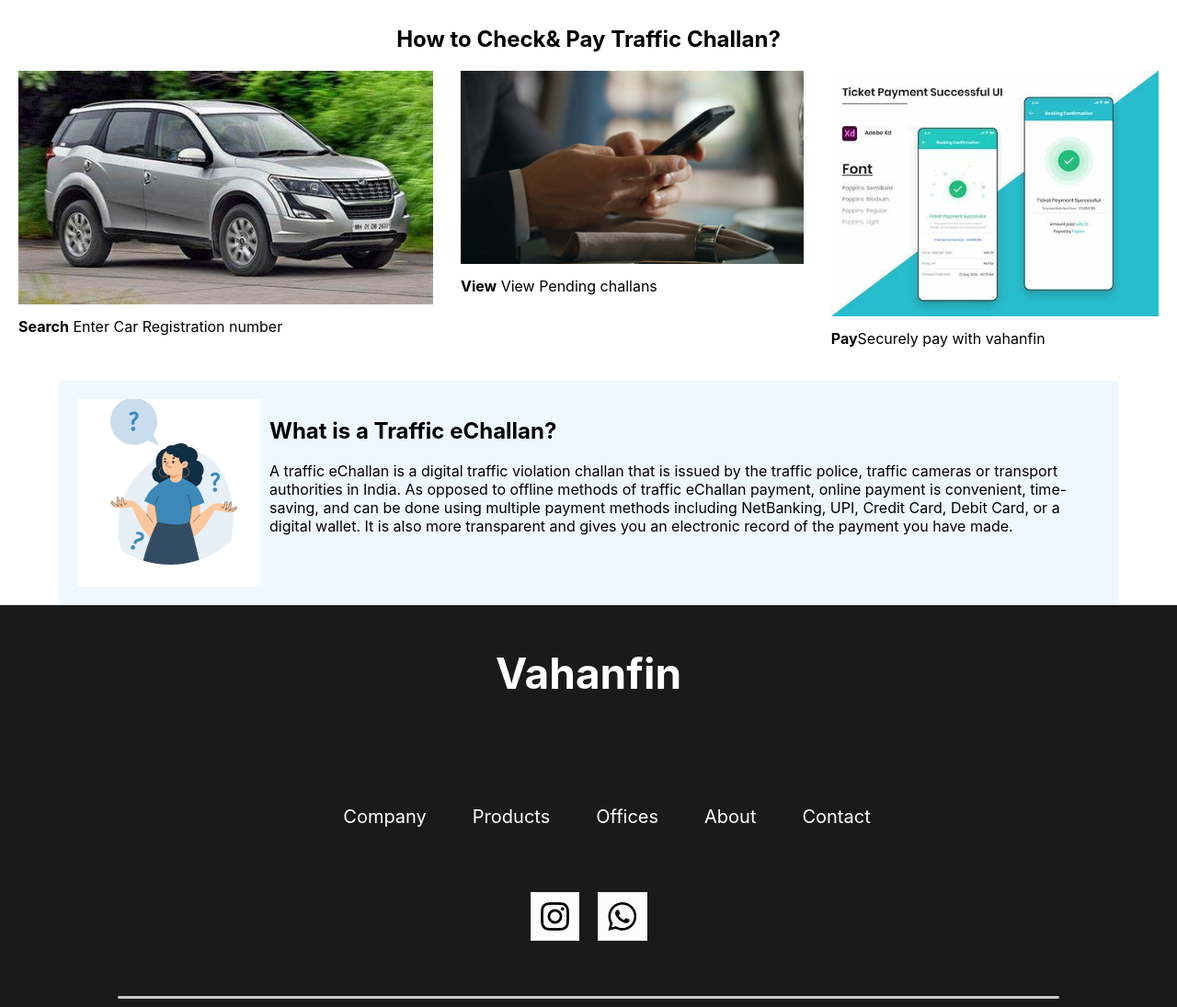
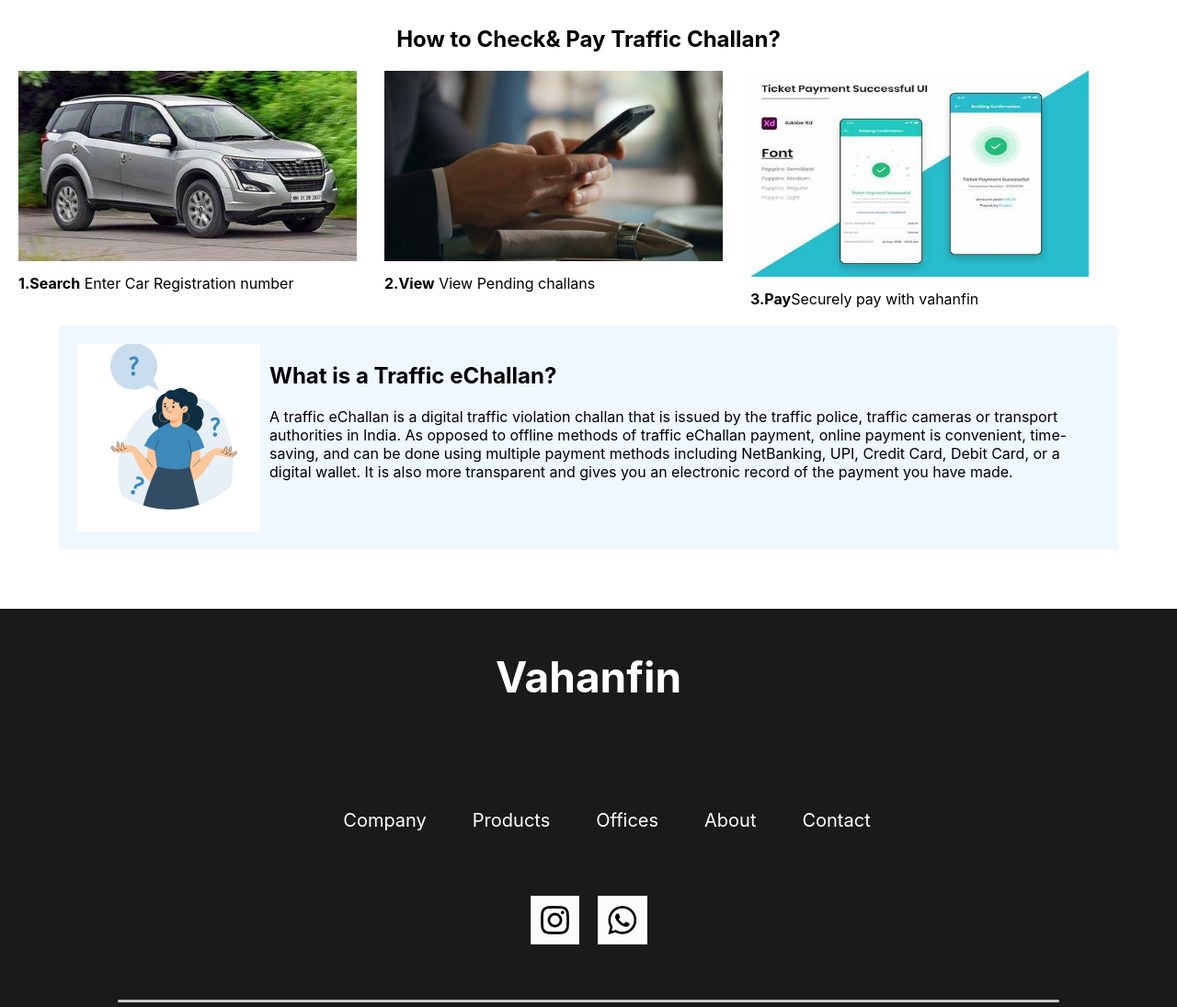
Before and after one commit to Koushik62/E-challan, a React (Create React App) app in the folder frontend/: page / in a window 1280 px wide. Shown: the part 726-1821 px from the top of the page at 92% size. Built offline with nearby package versions, Linux system fonts and the light colour scheme.

Commit message:
Basic frontend

```diff
--- a/frontend/src/pages/CSS/home.css
+++ b/frontend/src/pages/CSS/home.css
@@ -85,12 +85,16 @@
 
   .photos img {
     width: 100%; /* Make images fill their parent containers */
+    width:23rem
 
   }
-  .photos second{
-    width: 90%;
-    height: 80%;
+
+  .third{
+    height:14rem;
+    margin-top: 0px;
+
   }
+
 
   .photos p {
     margin-top: 10px; /* Adjust spacing between image and text */
@@ -101,21 +105,12 @@
   }
 
 
-  .one{
-    width: 600px;
-    height: 100px;
-  }
-  .second{
-    width: 40%;
-    height: 20%;
-
-  }
 
   .echallan {
     padding: 2rem;
     border-radius: 30px;
     border-radius: 4px;
-    margin: 0 5%;
+    margin: 5% 5%;
     display: flex;
     background-color: aliceblue;
     margin-top: 20px;
--- a/frontend/src/pages/home.jsx
+++ b/frontend/src/pages/home.jsx
@@ -42,15 +42,15 @@
                 <div className="photos">
                     <div className="one">
                         <img src={one} alt="" />
-                        <p><span>Search</span> Enter Car Registration number</p>
+                        <p><span>1.Search</span> Enter Car Registration number</p>
                     </div>
                     <div className="second" >
                         <img src={second} alt="" />
-                        <p><span>View</span> View Pending challans</p>
+                        <p><span>2.View</span> View Pending challans</p>
                     </div>
                     <div className="third">
-                        <img src={third} alt="" />
-                        <p><span>Pay</span>Securely pay with vahanfin </p>
+                        <img src={third} alt="" className="third" />
+                        <p><span>3.Pay</span>Securely pay with vahanfin </p>
                     </div>
 
                 </div>
```
Also changed, not shown: frontend/src/App.js (line endings or trailing spaces), frontend/src/pages/CSS/login.css (added), frontend/src/pages/login.js (added), 1 other file (tests, documents, lock files or other folders).
